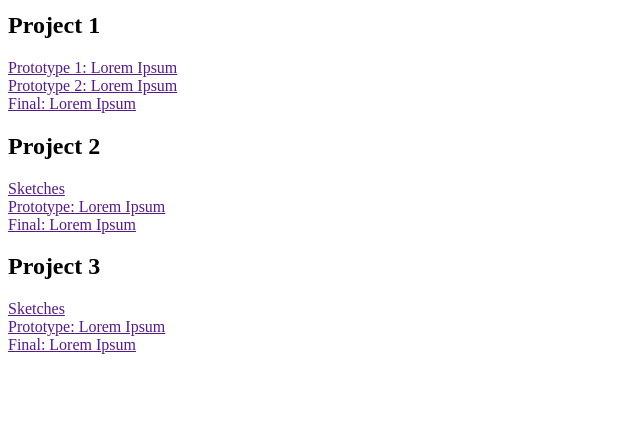
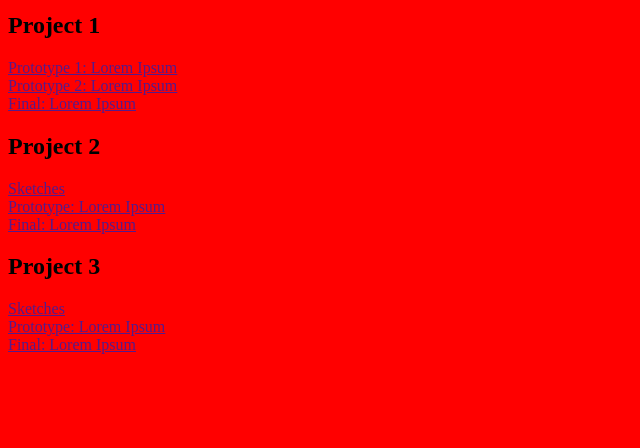
Before and after one commit to spaceagecrystal/class1, a plain HTML site: page index.html in a window 1280 px wide. Shown: the part 352-800 px from the top of the page, without its empty margins (0-640 px from the left). Drawn offline with Linux system fonts and the light colour scheme.

Commit message:
changes last in class

```diff
--- a/assets/main.css
+++ b/assets/main.css
@@ -1,6 +1,6 @@
     body {
 
-    	background-color: lavendar;
+    	background-color: red;
     }
 
 
```
